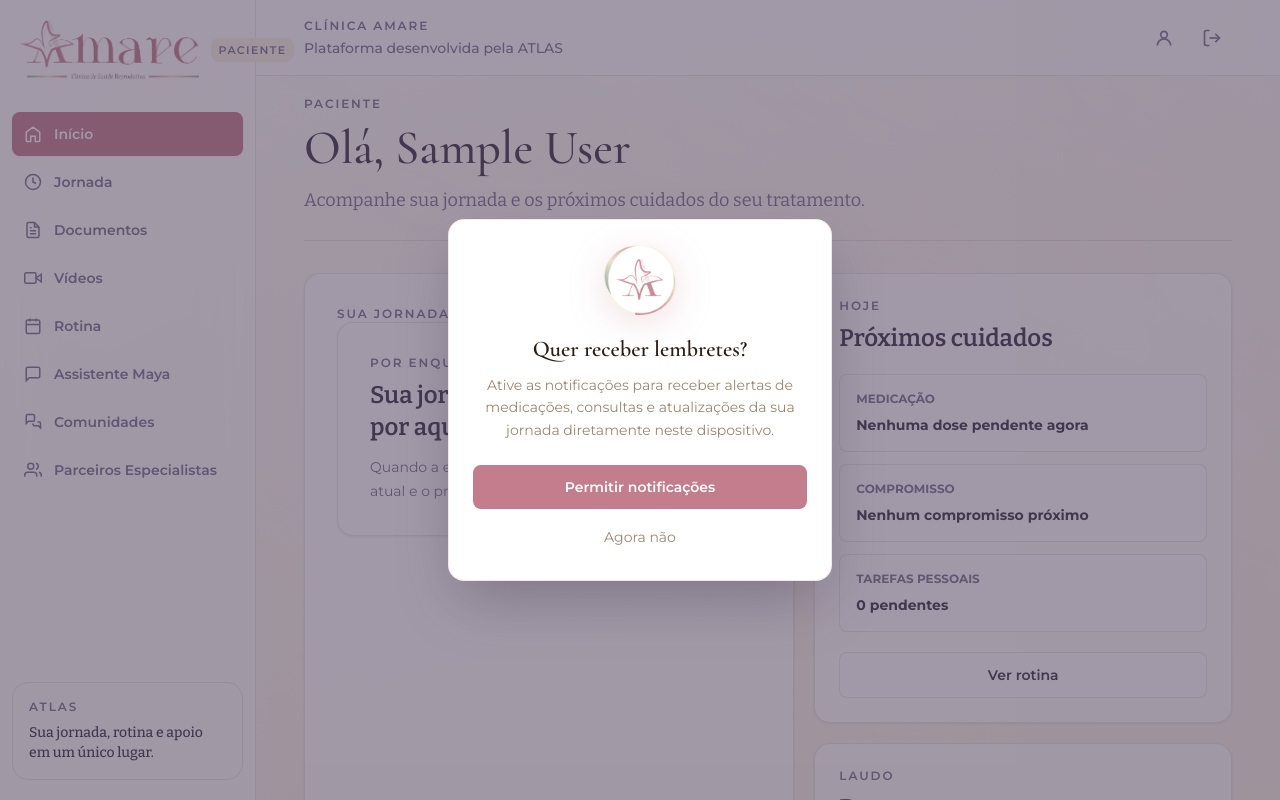
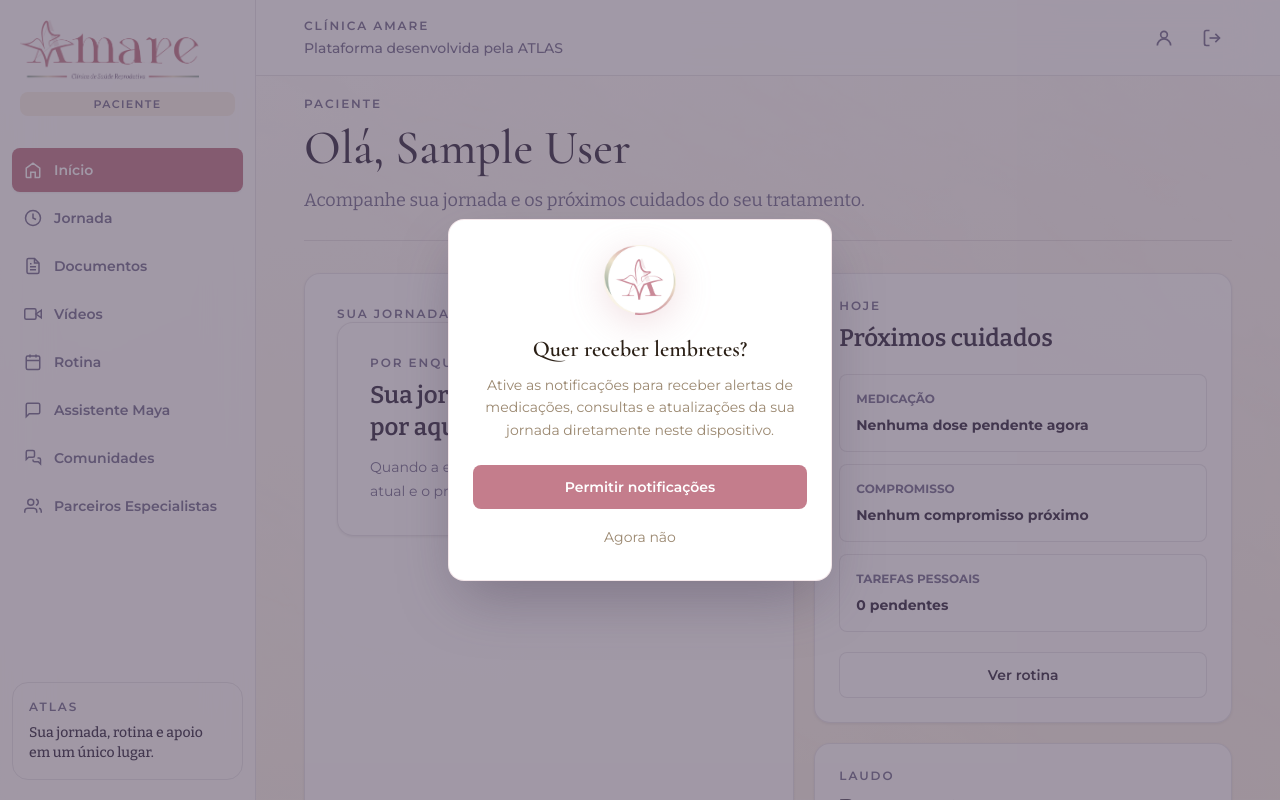
Before and after one commit to marcelof0nseca/ATLASAMARE, a Django app: page /dashboard/ in a window 1280 px wide. Run offline with Django 5.2, Linux system fonts and the light colour scheme; the visitor is signed in with stand-in values (Sample User, id 1); data that the repository does not hold is empty; some libraries are stand-ins or nearby versions.

Commit message:
fix: ajusta etiqueta de perfil na sidebar

```diff
--- a/templates/layouts/doctor_base.html
+++ b/templates/layouts/doctor_base.html
@@ -5,11 +5,11 @@
 
   {# ── Sidebar (desktop) ──────────────────────────────────────────────────── #}
   <aside class="amare-patient-sidebar">
-    <div class="mb-8 flex items-center justify-between gap-3 px-2">
+    <div class="mb-8 flex flex-col items-start gap-3 px-2">
       <a href="{% url 'users:doctor-patient-list' %}" class="amare-brand-link">
         <img src="{% static 'images/brand/amare-logotipo.png' %}" alt="Clínica Amare" class="amare-brand-logo amare-brand-logo-sidebar">
       </a>
-      <span class="rounded-lg bg-linen px-2 py-1 text-[11px] font-semibold uppercase tracking-[0.12em] text-text-muted">Médica</span>
+      <span class="w-full rounded-lg bg-linen px-2 py-1 text-center text-[11px] font-semibold uppercase leading-4 tracking-[0.12em] text-text-muted">Médica</span>
     </div>
 
     <nav aria-label="Navegacao da medica">
--- a/templates/layouts/patient_base.html
+++ b/templates/layouts/patient_base.html
@@ -3,11 +3,11 @@
 
 {% block body %}
   <aside class="amare-patient-sidebar">
-    <div class="mb-8 flex items-center justify-between gap-3 px-2">
+    <div class="mb-8 flex flex-col items-start gap-3 px-2">
       <a href="{% url 'core:dashboard' %}" class="amare-brand-link">
         <img src="{% static 'images/brand/amare-logotipo.png' %}" alt="Clínica Amare" class="amare-brand-logo amare-brand-logo-sidebar">
       </a>
-      <span class="rounded-lg bg-linen px-2 py-1 text-[11px] font-semibold uppercase tracking-[0.12em] text-text-muted">Paciente</span>
+      <span class="w-full rounded-lg bg-linen px-2 py-1 text-center text-[11px] font-semibold uppercase leading-4 tracking-[0.12em] text-text-muted">Paciente</span>
     </div>
 
     <nav aria-label="Navegação da paciente">
```
